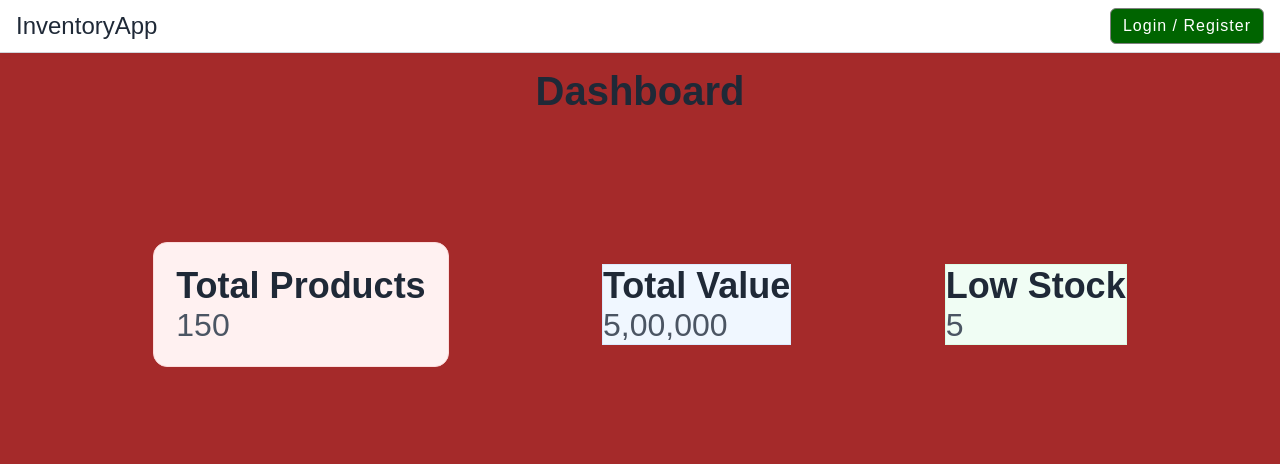
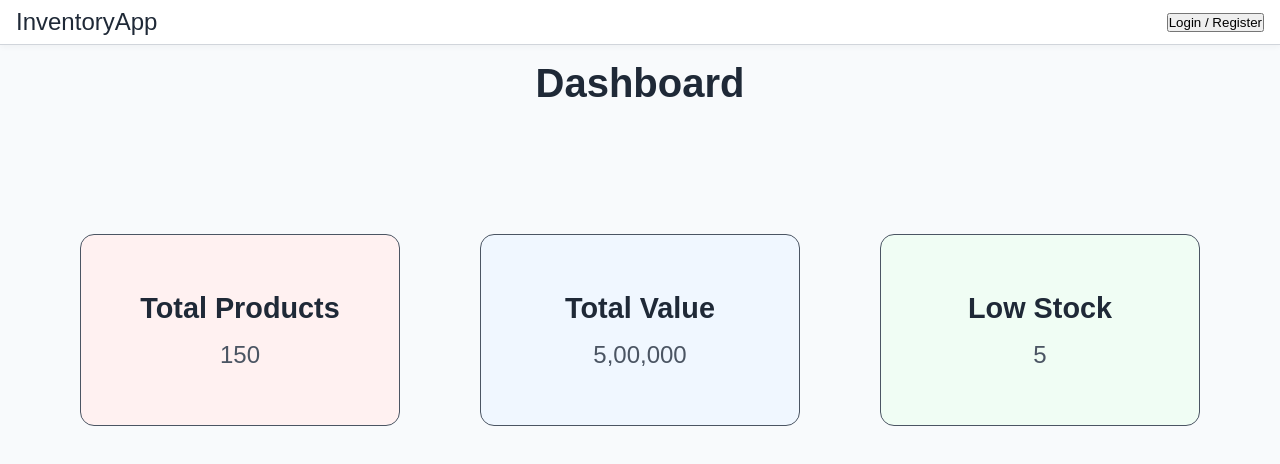
Before and after one commit to eng-ankit-mishra/inventory-management-system, a React (Vite) app in the folder frontend/: page /dashboard in a window 1280 px wide. Shown: the top 464 px of the page. Built offline with nearby package versions, Linux system fonts and the light colour scheme.

Commit message:
Added dashboard styling

```diff
--- a/frontend/src/App.css
+++ b/frontend/src/App.css
@@ -44,16 +44,6 @@
     text-align: center;
 }
 
-.btn{
-    background-color: darkgreen;
-    color: white;
-    padding: 8px 12px;
-    border-radius: 6px;
-    border: 1px solid grey;
-    letter-spacing: 1px;
-    font-size: 1rem;
-    cursor: pointer;
-}
 
 .btn-primary {
     background-color: #ff3b3b;
@@ -61,6 +51,8 @@
     border: none;
     border-radius: 8px;
     padding: 10px 18px;
+    font-weight: 500;
+    cursor: pointer;
 }
 .btn-primary:hover {
     background-color: #d32f2f;
@@ -69,15 +61,16 @@
 .btn-secondary {
     background-color: #fff1f1;
     color: #ff3b3b;
-    border: 1px solid #edf2f7;
+    border: 1px solid #d1d5db;
+    border-radius: 8px;
+    padding: 10px 18px;
+    font-weight: 500;
+    cursor: pointer;
 }
-
-
-
-
-.btn:hover{
-    background-color: darkolivegreen;
-    scale: 1.03;
+.btn-secondary:hover {
+    background-color: #ff3b3b;
+    color: #ffffff;
+    border-color: #ff3b3b;
 }
 
 .footer{
@@ -89,9 +82,7 @@
     text-align: center;
 }
 
-
-
-.features{
+.cards{
     width: 23rem;
     display: flex;
     flex-direction: column;
@@ -101,12 +92,13 @@
     border-radius: 10px;
     padding: 1rem;
 }
-.features h3{
+.cards h3{
     font-size: 1.5rem;
     padding: 8px;
 }
 
-.features p{
+.cards p{
+    text-align: center;
     letter-spacing: 1px;
     line-height: 1.5;
 }
@@ -139,23 +131,23 @@
 
 .card-red {
     background-color: #fff1f1;
-    border: 1px solid #fcdcdc;
+    border: 1px solid #d1d5db;
     border-radius: 14px;
     padding: 22px;
 }
 .card-blue {
     background-color: #f0f7ff;
-    border: 1px solid #dbeafe;
+    border: 1px solid #d1d5db;
 }
 .card-green {
     background-color: #f0fdf4;
-    border: 1px solid #dcfce7;
+    border: 1px solid #d1d5db;
 }
 
 
 
 .dashboard{
-    background-color: brown;
+    background-color: #f8fafc;
     color: white;
     height: 100vh;
     flex-direction: column;
@@ -178,26 +170,40 @@
     justify-content: space-evenly;
 }
 
-.product-cards{
-    background-color: #6acbff;
-    color: black;
+.dashboard-card {
     width: 20rem;
-    height: 18rem;
+    height: 12rem;
+    border-radius: 14px;
     display: flex;
     flex-direction: column;
     justify-content: center;
     align-items: center;
-    border: 0.1rem solid black;
-    border-radius: 10px;
+    gap: 1rem;
+    padding: 50px;
+    border: 1px solid #4b5563;
 }
 
-.product-card-heading{
-    font-size: 2.25rem;
+.dashboard-card h3{
+    font-size: 1.8rem;
 }
 
-.product-card-desc{
-    font-size: 2rem;
+.dashboard-card p{
+    font-size: 1.5rem;
 }
+
+.card-blue{
+    background-color: #f0f7ff;
+}
+
+
+.card-green {
+    background-color: #f0fdf4;
+}
+
+.card-red {
+    background-color: #fff1f1;
+}
+
 
 .product-list{
     width: 100%;
@@ -215,10 +221,10 @@
 
 .product-table th,
 .product-table td {
-    border: 1px solid #444; /* The grid lines (Grey color) */
-    padding: 12px;          /* Space inside the box */
-    text-align: left;       /* Align text to the left */
-    vertical-align: middle; /* Center text vertically */
+    border: 1px solid #444;
+    padding: 12px;
+    text-align: left;
+    vertical-align: middle;
 }
 
 .table-data{
```
